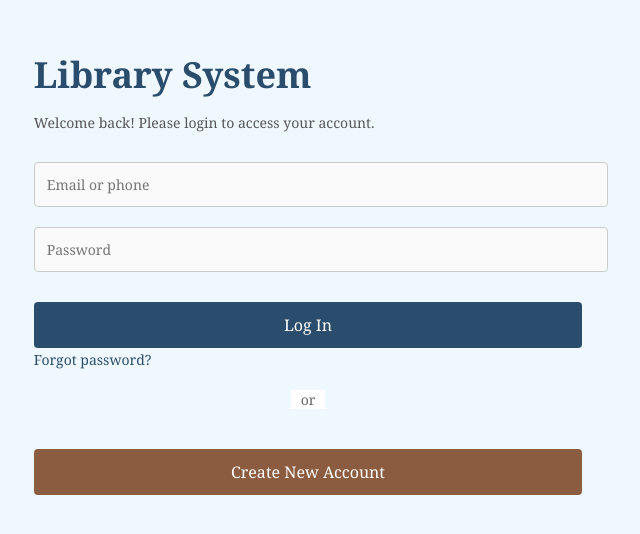
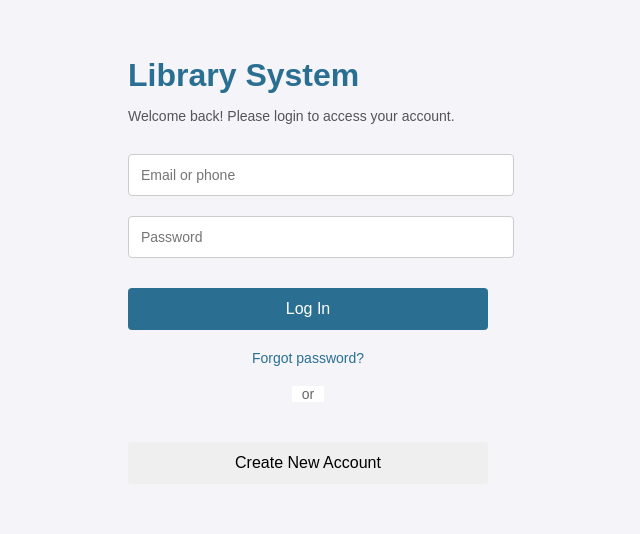
Before and after one commit to achouri89/achouri89.github.io, a plain HTML site: page index.html in a window 1280 px wide. Shown: the part 140-674 px from the top of the page, without its empty margins (332-972 px from the left). Drawn offline with Linux system fonts and the light colour scheme.

Commit message:
new look style file

```diff
--- a/styles.css
+++ b/styles.css
@@ -1,7 +1,7 @@
 /* Global Styles */
 body {
-    font-family: 'Georgia', serif;  /* A more literary font for book feel */
-    background-color: #f0f8ff;  /* Light blue background */
+    font-family: 'Arial', sans-serif;
+    background-color: #f4f4f9;
     margin: 0;
     padding: 0;
     display: flex;
@@ -11,23 +11,18 @@ body {
 }
 
 .container {
-    background-color: #fff;
+    background-color: #ffffff;
     width: 360px;
     border-radius: 8px;
     padding: 40px;
-    box-shadow: 0 4px 12px rgba(0, 0, 0, 0.1);  /* Soft shadow for a book-like feel */
+    box-shadow: 0 2px 8px rgba(0, 0, 0, 0.1);
     text-align: center;
-    font-family: 'Georgia', serif;
-    border: 1px solid #ddd;  /* Subtle border */
 }
 
-/* Header Styling */
 h1 {
-    color: #2a4d6d;  /* A deep, book-like color */
-    font-size: 36px;
-    font-weight: bold;
+    color: #2a6f91;
+    font-size: 32px;
     margin-bottom: 10px;
-    font-family: 'Georgia', serif;
 }
 
 p {
@@ -44,15 +39,11 @@ p {
     border: 1px solid #ccc;
     border-radius: 4px;
     font-size: 14px;
-    font-family: 'Georgia', serif;
-    background-color: #fafafa;
-    color: #333;
 }
 
 .input-field:focus {
     outline: none;
-    border-color: #2a4d6d;  /* Focus color matching the header */
-    background-color: #fff;
+    border-color: #2a6f91;
 }
 
 /* Buttons */
@@ -62,46 +53,55 @@ button {
     border: none;
     border-radius: 4px;
     font-size: 16px;
-    font-family: 'Georgia', serif;
     cursor: pointer;
     margin-top: 20px;
 }
 
-/* Login Button */
 button.login-btn {
-    background-color: #2a4d6d;  /* Deep blue to match the book theme */
+    background-color: #2a6f91;
     color: white;
 }
 
 button.login-btn:hover {
-    background-color: #1d3650;  /* Darker shade for hover effect */
+    background-color: #234f68;
 }
 
-/* Create Account Button */
-button.create-account-btn {
-    background-color: #8b5c3f;  /* Earthy brown, evoking a classic book feel */
+button.create-btn {
+    background-color: #2a6f91;
     color: white;
 }
 
-button.create-account-btn:hover {
-    background-color: #704a2d;  /* Darker brown for hover */
+button.create-btn:hover {
+    background-color: #234f68;
 }
 
-/* Forgot Password & Other Links */
-.forgot-password a,
-.login-link a {
-    color: #2a4d6d;  /* Matches the header color */
-    text-decoration: none;
+/* Links */
+.login-link {
+    margin-top: 20px;
     font-size: 14px;
-    font-family: 'Georgia', serif;
 }
 
-.forgot-password a:hover,
+.login-link a {
+    color: #2a6f91;
+    text-decoration: none;
+}
+
 .login-link a:hover {
     text-decoration: underline;
 }
 
-/* Divider Between Sections */
+.forgot-password {
+    text-align: center;
+    margin-top: 10px;
+    font-size: 14px;
+}
+
+.forgot-password a {
+    color: #2a6f91;
+    text-decoration: none;
+}
+
+/* Divider */
 .divider {
     margin: 20px 0;
     text-align: center;
@@ -114,12 +114,31 @@ button.create-account-btn:hover {
     padding: 0 10px;
 }
 
-/* Links to Other Pages */
-a {
-    text-decoration: none;
+/* Forms - General */
+form {
+    margin-bottom: 20px;
 }
 
-/* Mobile Responsiveness */
+/* Login Page Specific */
+.login-container {
+    width: 360px;
+}
+
+.create-account-container {
+    width: 360px;
+}
+
+/* Create Account Page Specific */
+.create-account-container {
+    width: 360px;
+}
+
+.create-account-container .login-link {
+    font-size: 14px;
+    text-align: center;
+}
+
+/* Small Adjustments */
 @media (max-width: 480px) {
     .container {
         width: 90%;
@@ -127,7 +146,7 @@ a {
     }
 
     h1 {
-        font-size: 30px;
+        font-size: 28px;
     }
 
     p {
```
